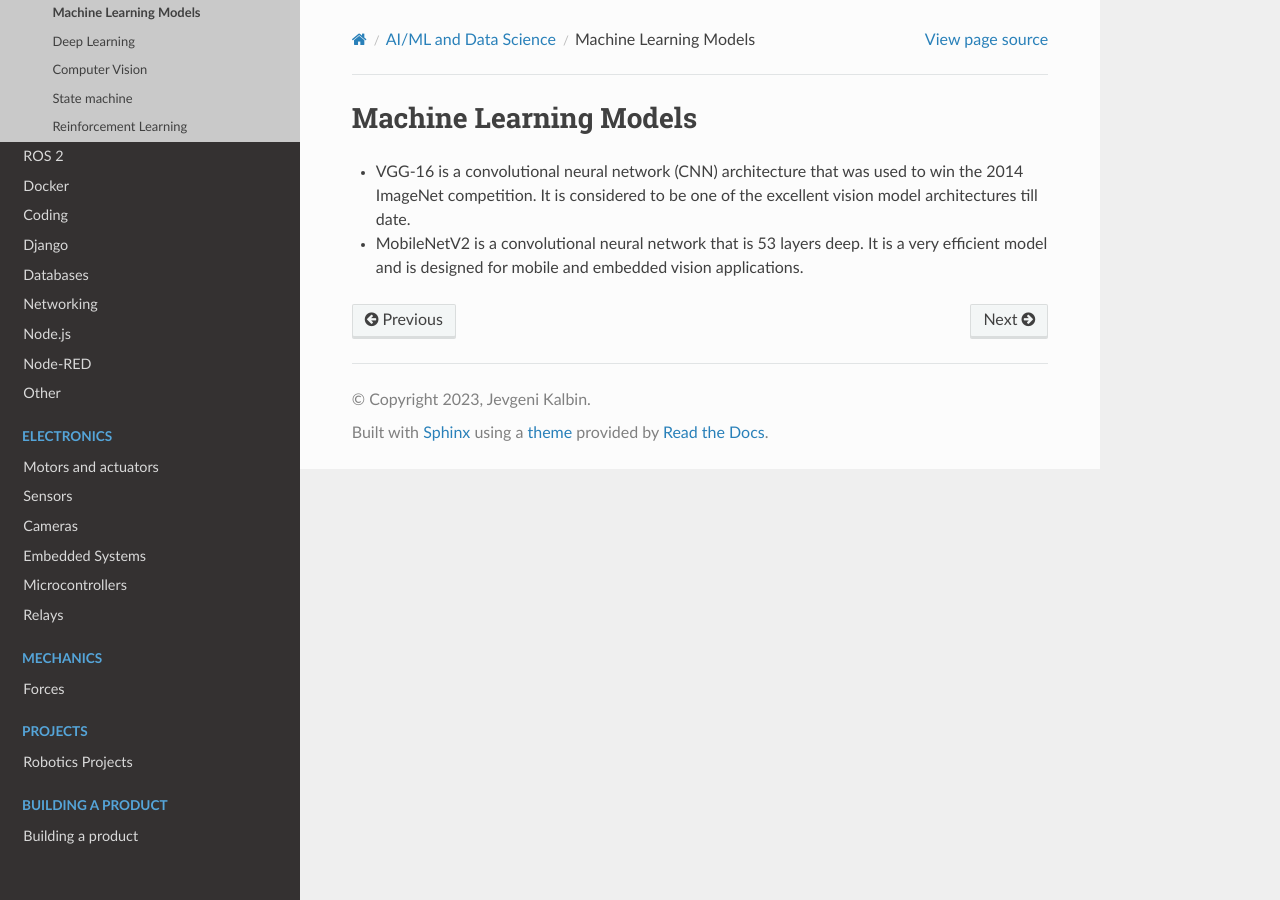
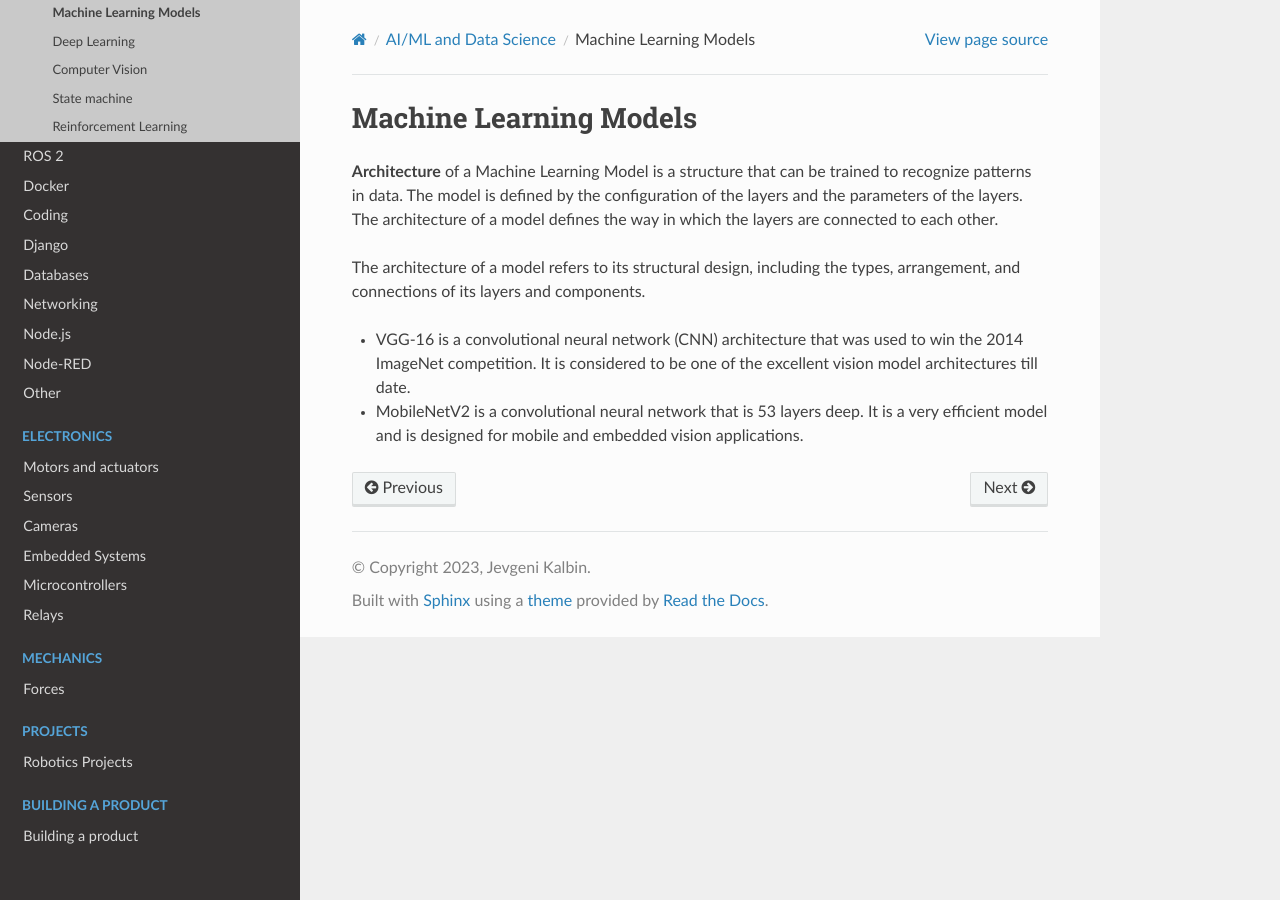
Before and after one commit to jevgenik/manuals, a Sphinx documentation site: the page built from source/files/software/ai/model.rst, in a window 1280 px wide. Built offline with Sphinx 7.4.7 and the Read the Docs theme 2.0.0, drawn with Linux system fonts in a browser that asks for light colours.

Commit message:
model architecture

```diff
--- a/source/files/software/ai/model.rst
+++ b/source/files/software/ai/model.rst
@@ -2,6 +2,13 @@
 Machine Learning Models
 =======================
 
+**Architecture** of a Machine Learning Model is a structure that can be trained to recognize patterns in data.
+The model is defined by the configuration of the layers and the parameters of the layers.
+The architecture of a model defines the way in which the layers are connected to each other.
+
+The architecture of a model refers to its structural design, including the types, arrangement, and
+connections of its layers and components.
+
 * VGG-16 is a convolutional neural network (CNN) architecture that was used to win the 2014 ImageNet competition. It is considered to be one of the excellent vision model architectures till date.
 
 * MobileNetV2 is a convolutional neural network that is 53 layers deep. It is a very efficient model and is designed for mobile and embedded vision applications.
```
